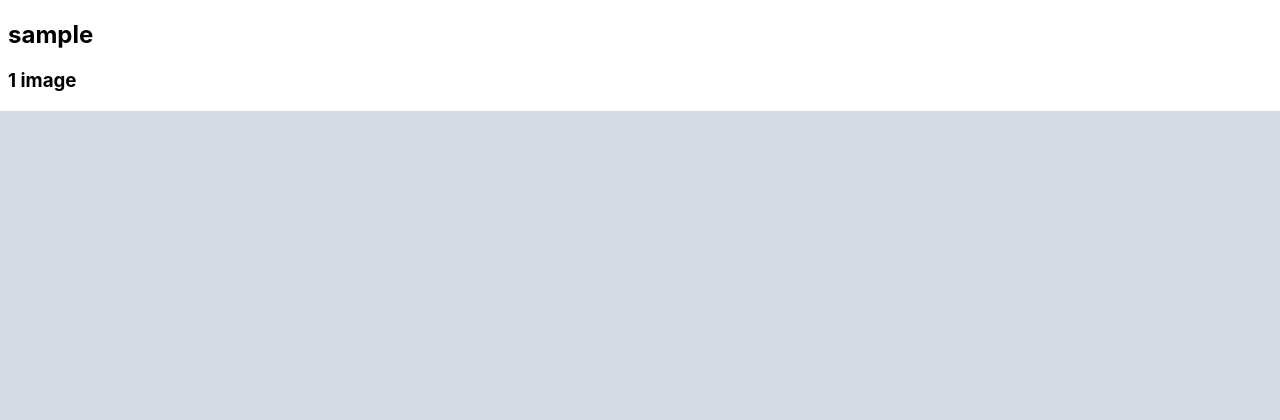
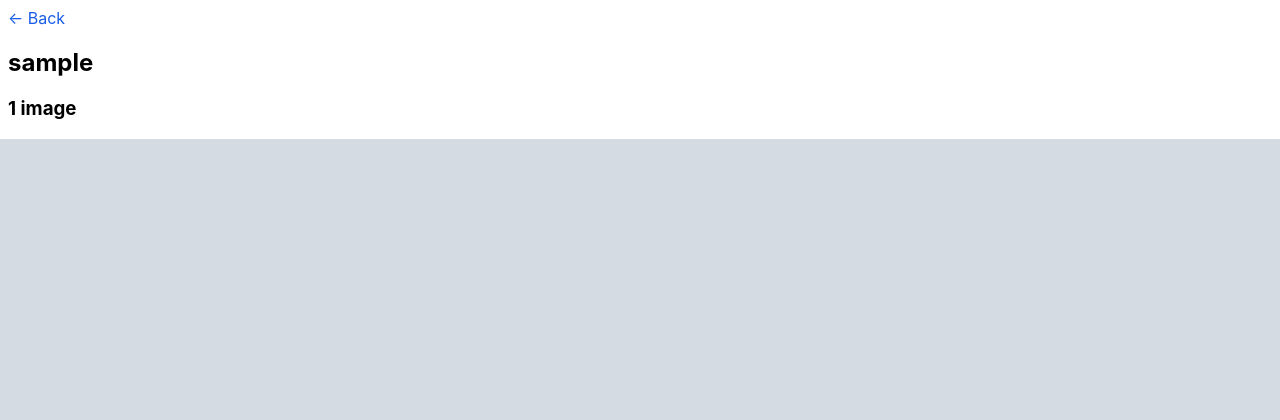
Before and after one commit to samporapeli/ruoka, a Flask app: a page that uses app/templates/profile.html in a window 1280 px wide. Shown: the top 420 px of the page. Run offline with Flask 2, Linux system fonts and the light colour scheme; tables that the repository leaves empty hold one stand-in row (values such as "Sample post"); grey boxes marked "Sample" are stand-in pictures; parts of the project's set-up code (start-up, migrations or seed data) failed here and were passed over.

Commit message:
Add navigation link to user profiles

```diff
--- a/app/templates/profile.html
+++ b/app/templates/profile.html
@@ -1,6 +1,8 @@
 {% extends 'base.html' %}
 
 {% block content %}
+
+{% include 'components/navigate_back.html' %}
 
 <h2>{{ user.username }}</h2>
 
```
